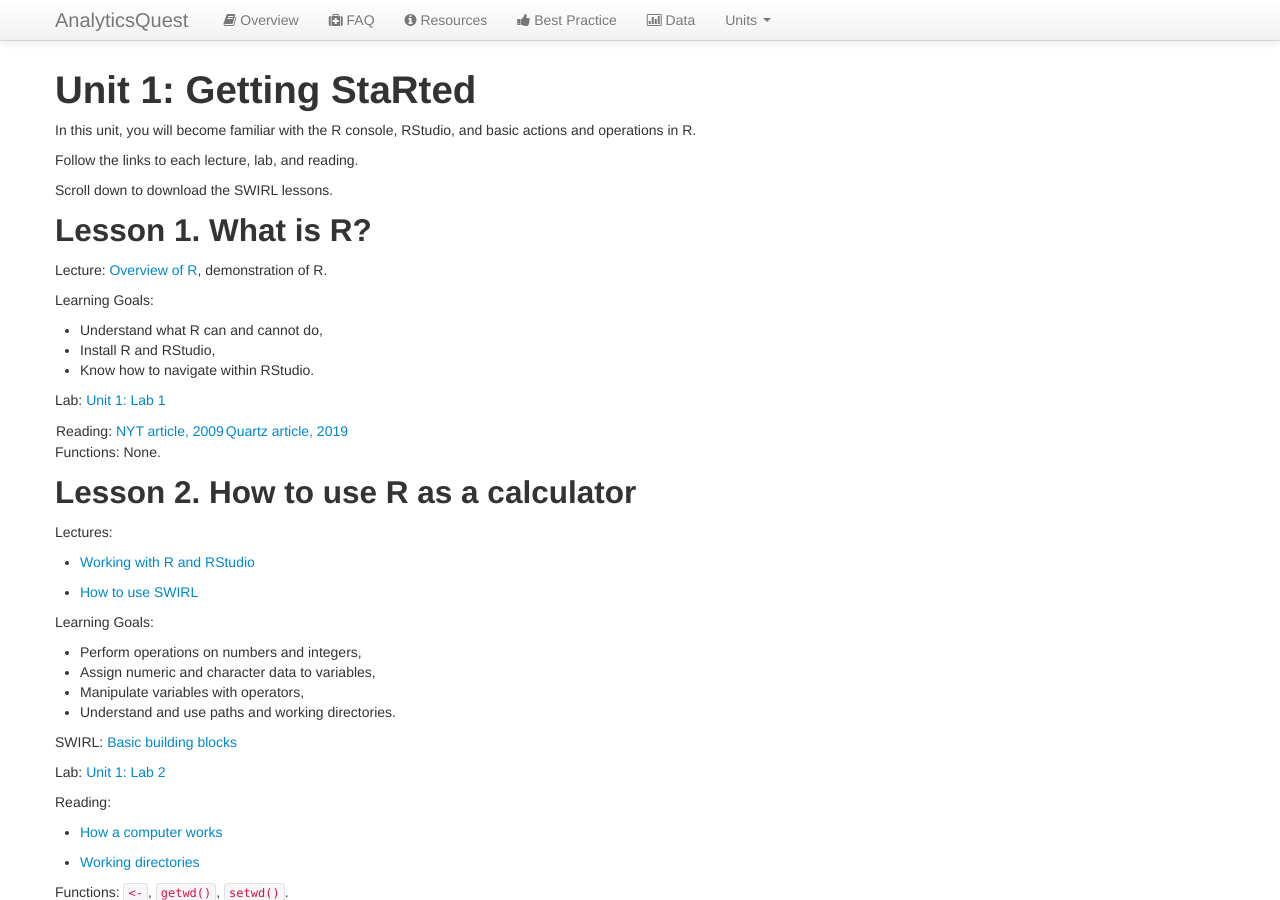
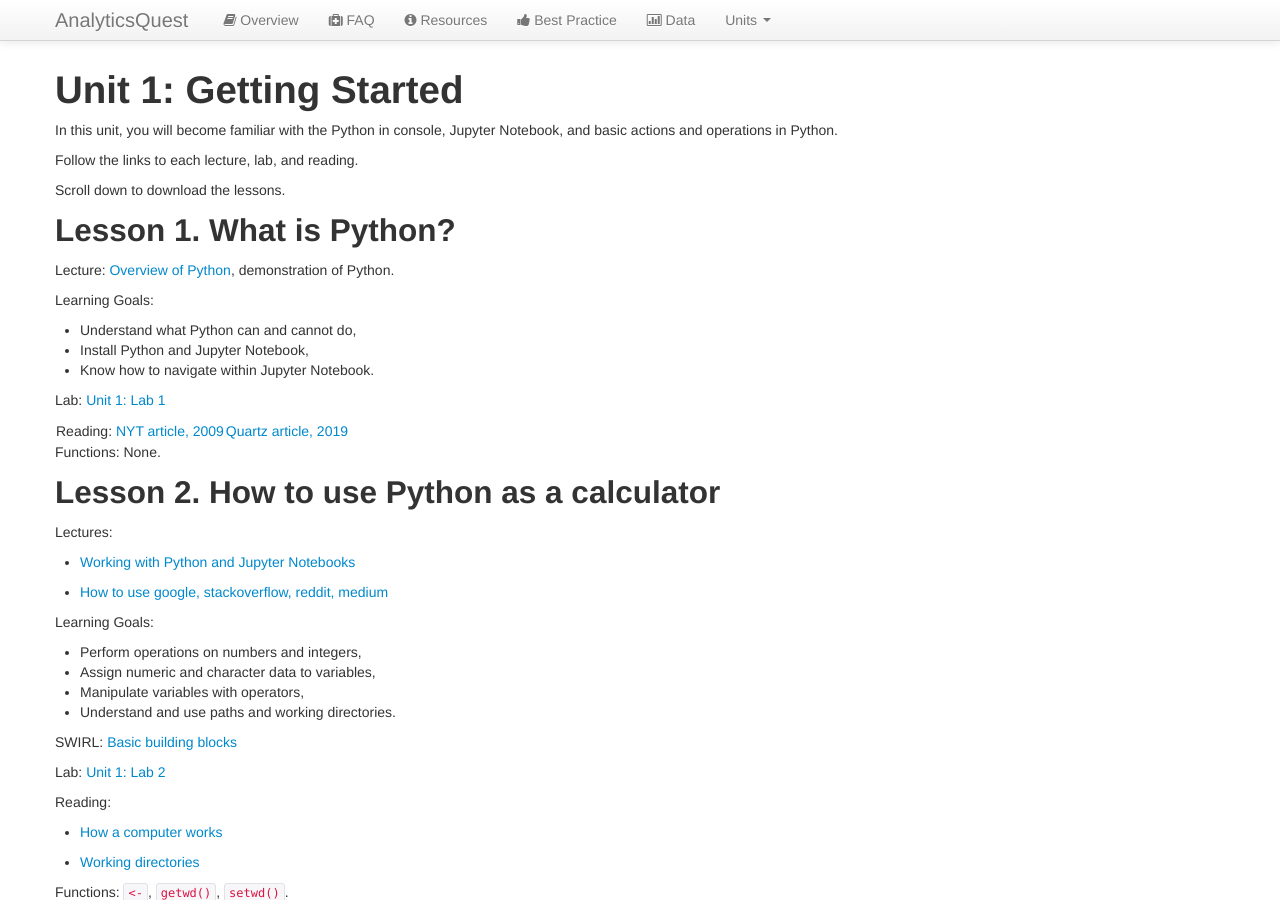
Before and after one commit to analyticsquest/analyticsquest.github.io, a Jekyll site: the page built from unit1/index.md, in a window 1280 px wide and 900 px high. Built offline with Jekyll 4.4.1, drawn with Linux system fonts in a browser that asks for light colours; our own code applies the rules of GitHub Pages for plain Markdown files.

Commit message:
Update index.md

```diff
--- a/unit1/index.md
+++ b/unit1/index.md
@@ -1,22 +1,22 @@
 
 
-# Unit 1: Getting StaRted
+# Unit 1: Getting Started
 
-In this unit, you will become familiar with the R console, RStudio, and basic actions and operations in R.
+In this unit, you will become familiar with the Python in console, Jupyter Notebook, and basic actions and operations in Python.
 
 Follow the links to each lecture, lab, and reading.
 
-Scroll down to download the SWIRL lessons.
+Scroll down to download the lessons.
 
 
-## Lesson 1. What is R?
+## Lesson 1. What is Python?
 
-Lecture: [Overview of R](./r-overview.html), demonstration of R.
+Lecture: [Overview of Python](./r-overview.html), demonstration of Python.
 
 Learning Goals:
- - Understand what R can and cannot do,
- - Install R and RStudio,
- - Know how to navigate within RStudio.
+ - Understand what Python can and cannot do,
+ - Install Python and Jupyter Notebook,
+ - Know how to navigate within Jupyter Notebook.
 
 Lab: [Unit 1: Lab 1](../unit1/labs.html)
 
@@ -25,13 +25,13 @@ Reading: [NYT article, 2009](http://www.nytimes.com/2009/01/07/technology/busine
 Functions: None.
 
 
-## Lesson 2. How to use R as a calculator
+## Lesson 2. How to use Python as a calculator
 
 Lectures:
 
- - [Working with R and RStudio](./first-look.html)
+ - [Working with Python and Jupyter Notebooks](./first-look.html)
 
- - [How to use SWIRL](../swirl.html)
+ - [How to use google, stackoverflow, reddit, medium](../swirl.html)
 
 Learning Goals:
  - Perform operations on numbers and integers,
```
